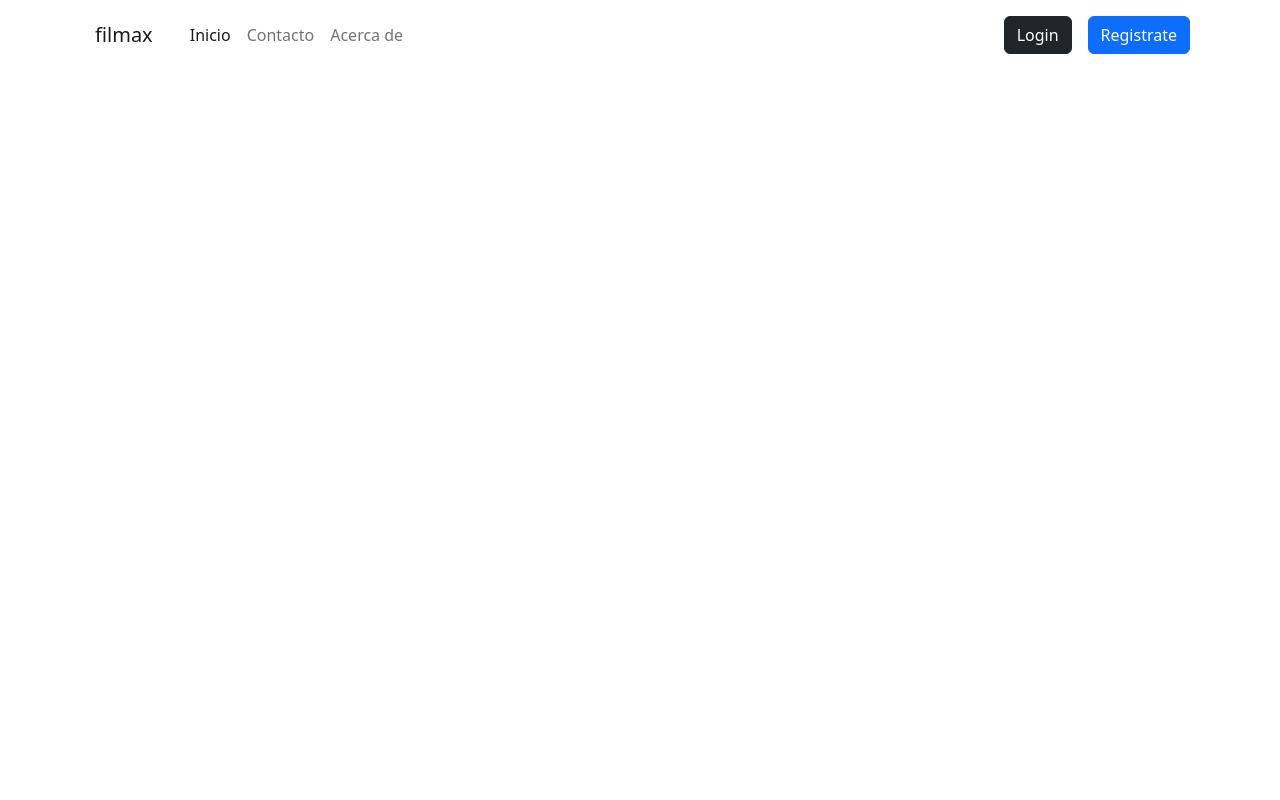
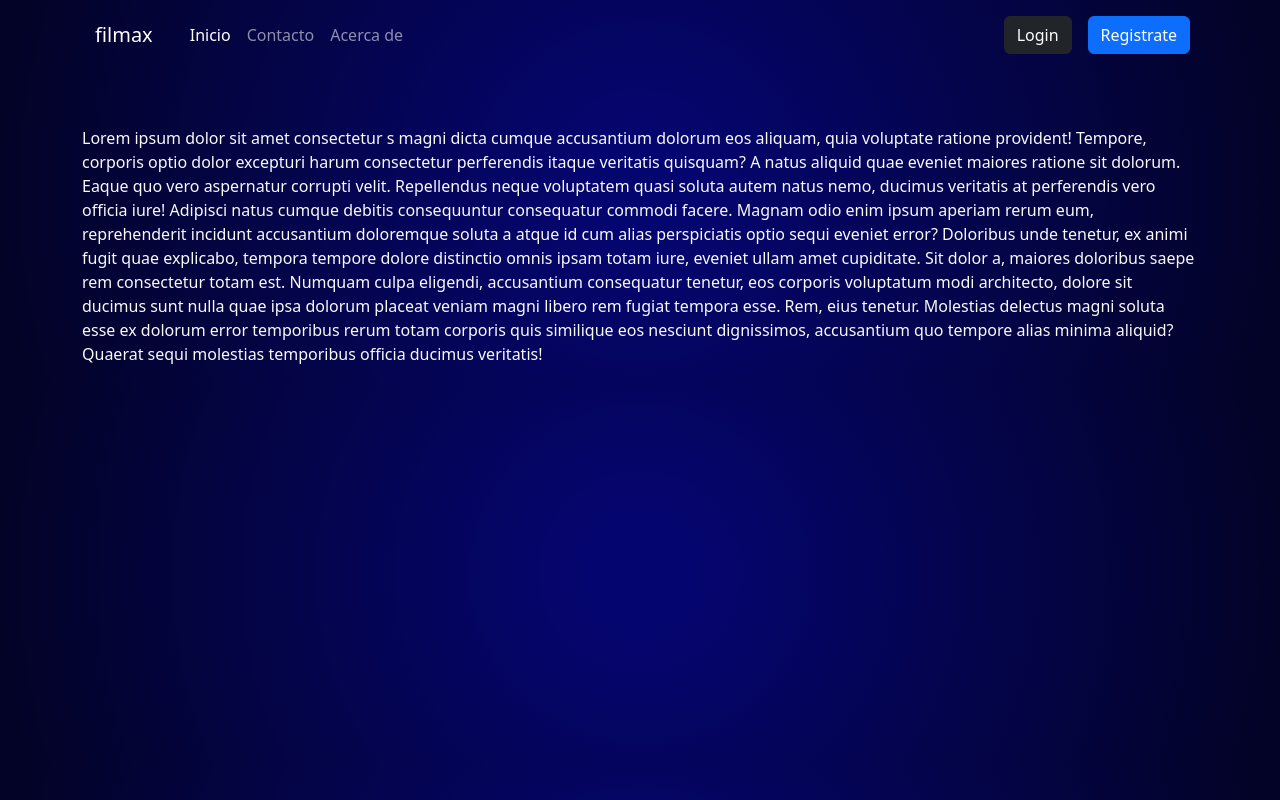
Before and after one commit to mcolombotto/23iModulo2Grupo2, a plain HTML site: page index.html in a window 1280 px wide. Drawn offline with Linux system fonts and the light colour scheme.

Commit message:
se agrego estilo al index.html agregandole la clase backgroundIndex al body y navbar-dark a la etiqueta nav para obtener letras color blanco. Ademàs con el selector universal se le puso magin y padding 0 al documento

```diff
--- a/css/style.css
+++ b/css/style.css
@@ -0,0 +1,14 @@
+*{
+  margin: 0;
+  padding: 0;
+  box-sizing: border-box;
+
+}
+/* color de fondo de la pàgina en general */
+  .backgroundIndex{
+    background: radial-gradient(circle, rgba(5,5,112,1) 7%, rgba(3,3,40,1) 96%);
+  }
+
+  main{
+  padding-top: 126px;
+}
--- a/index.html
+++ b/index.html
@@ -8,11 +8,12 @@
     <meta name="keywords" content="js, javascript, proyect, movies, series, website">
     <meta name="author" content="Yuliana Mallorga, Mariano Colombotto, Luciano Danert, Paul Teves">
     <link rel="stylesheet" href="css/bootstrap.min.css">
+    <link rel="stylesheet" href="css/style.css">
     <title>Módulo 2 - Grupo 2</title>
 </head>
-<body>
+<body class="backgroundIndex">
     <header>
-        <nav class="navbar navbar-expand-lg fixed-top">
+        <nav class="navbar navbar-expand-lg fixed-top navbar-dark">
         <div class="container">
           <a class="navbar-brand btn" href="/index.html">
             filmax
@@ -62,8 +63,13 @@
         </div>
       </nav>
     </header>
-    <main>
-
+    <main class="container text-light">
+        <P>Lorem ipsum dolor sit amet consectetur s magni dicta cumque accusantium dolorum eos aliquam, quia voluptate ratione provident! Tempore, corporis optio dolor excepturi harum consectetur perferendis itaque veritatis quisquam?
+        A natus aliquid quae eveniet maiores ratione sit dolorum. Eaque quo vero aspernatur corrupti velit. Repellendus neque voluptatem quasi soluta autem natus nemo, ducimus veritatis at perferendis vero officia iure!
+        Adipisci natus cumque debitis consequuntur consequatur commodi facere. Magnam odio enim ipsum aperiam rerum eum, reprehenderit incidunt accusantium doloremque soluta a atque id cum alias perspiciatis optio sequi eveniet error?
+        Doloribus unde tenetur, ex animi fugit quae explicabo, tempora tempore dolore distinctio omnis ipsam totam iure, eveniet ullam amet cupiditate. Sit dolor a, maiores doloribus saepe rem consectetur totam est.
+        Numquam culpa eligendi, accusantium consequatur tenetur, eos corporis voluptatum modi architecto, dolore sit ducimus sunt nulla quae ipsa dolorum placeat veniam magni libero rem fugiat tempora esse. Rem, eius tenetur.
+        Molestias delectus magni soluta esse ex dolorum error temporibus rerum totam corporis quis similique eos nesciunt dignissimos, accusantium quo tempore alias minima aliquid? Quaerat sequi molestias temporibus officia ducimus veritatis!</P>
     </main>
     <footer>
 
```
